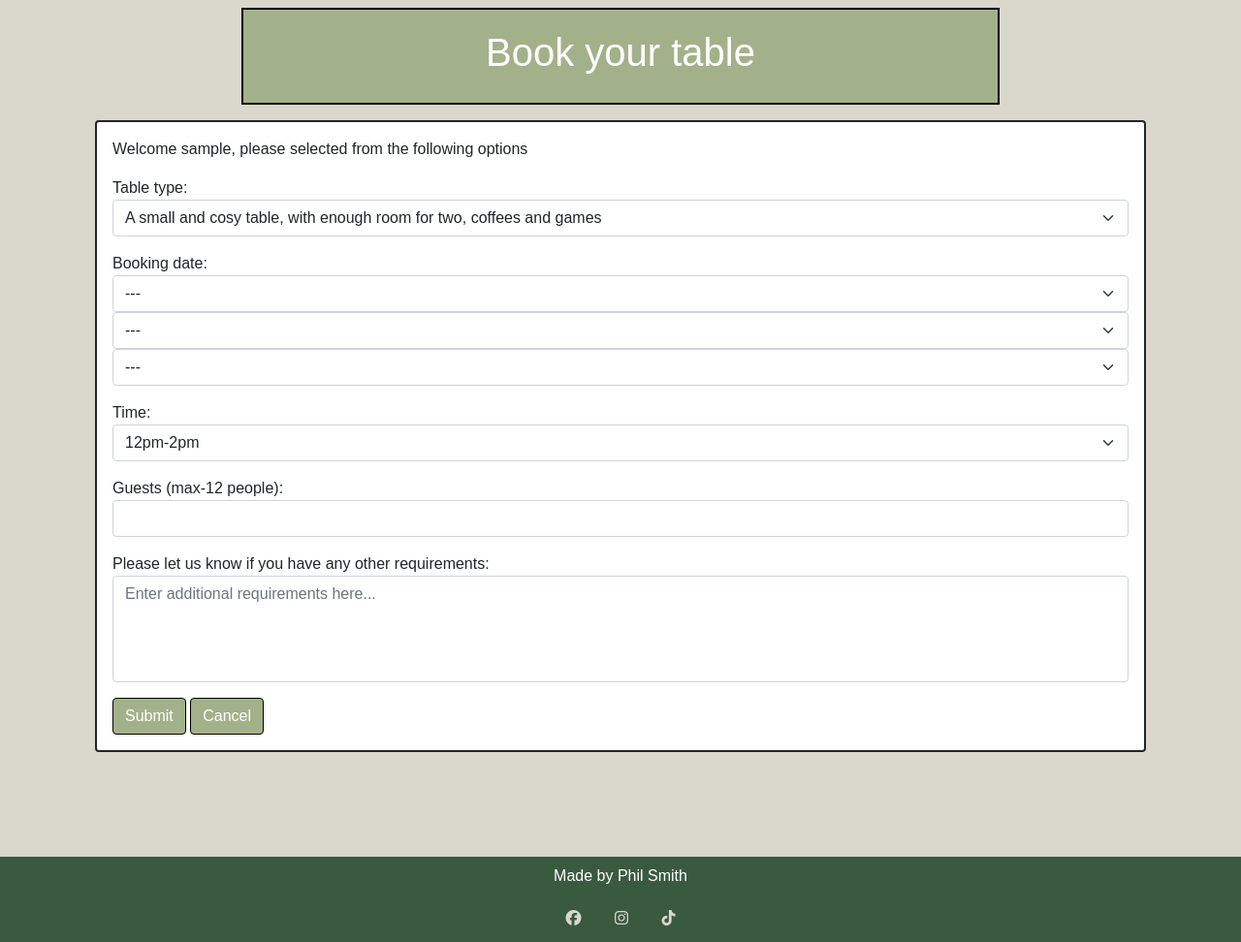
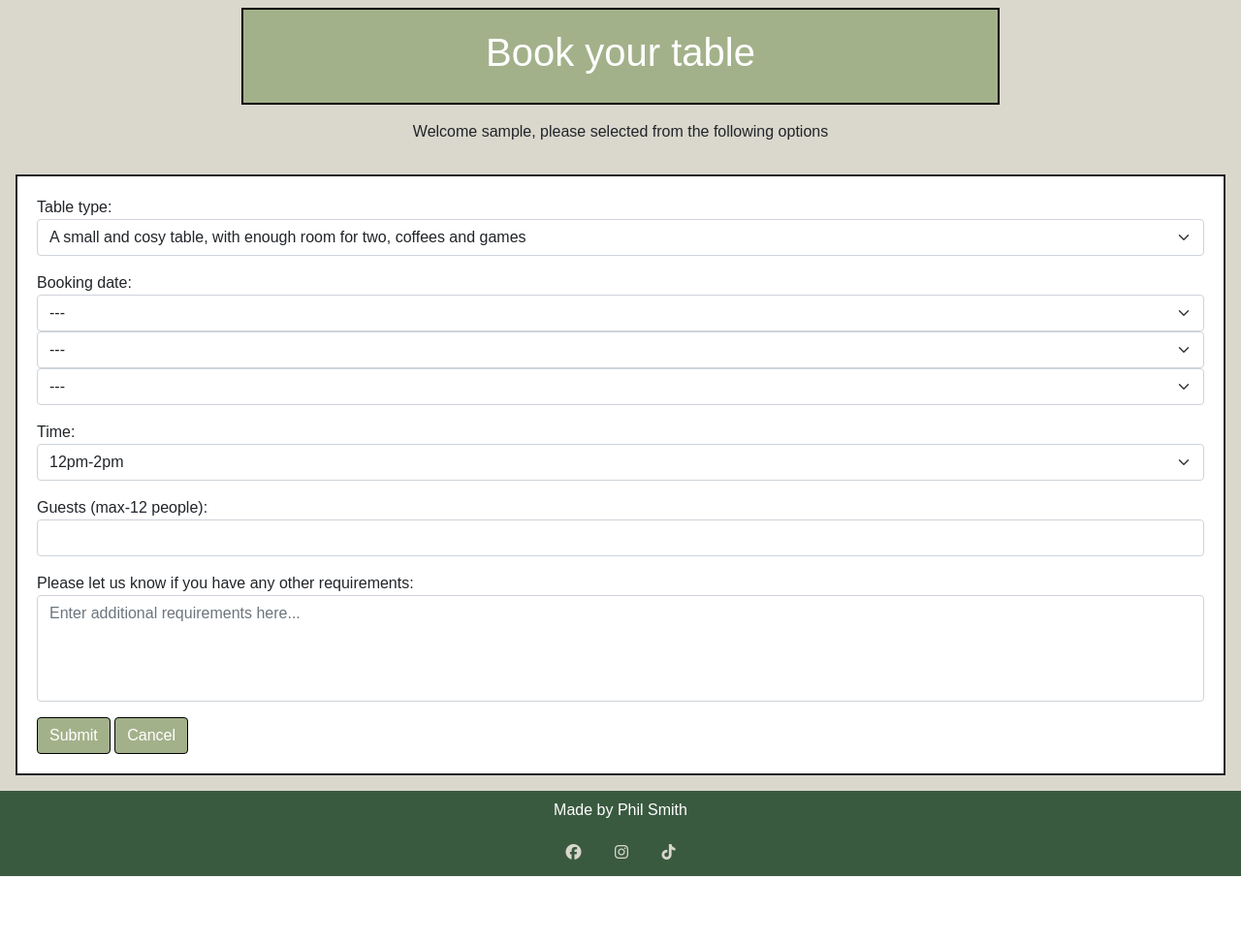
Before and after one commit to smithphil88/the_lucky_roll_cafe, a Django app: page /book/ in a window 1280 px wide. Shown: the part 136-1108 px from the top of the page at 97% size. After the commit the page ends 1040 px from the top, so only its background shows below. Run offline with Django 4.2, Linux system fonts and the light colour scheme; the visitor is signed in with stand-in values (Sample User, id 1); some libraries are stand-ins or nearby versions; some web fonts are replaced.

Commit message:
fixes to some divs so html passes through validator

```diff
--- a/static/css/style.css
+++ b/static/css/style.css
@@ -39,10 +39,6 @@ footer {
 .fa-brands:hover {
     background-color: #DAD7CD;
     color: #3A5A40;
-}
-
-.content-wrap {
-    padding-bottom: 5.5rem;
 }
 
 .bold {
@@ -254,6 +250,15 @@ textarea {
     resize: vertical;
 }
 
+.form {
+    background-color: #fff;
+    padding: 20px;
+}
+
+/* .form-width {
+    width: 60%;
+} */
+
 /* @media screen and (max-width: 768px) {
     .navbar-brand {
         display: none;
--- a/table_booking/templates/book.html
+++ b/table_booking/templates/book.html
@@ -3,24 +3,22 @@
 {% block content %}
 {% if user.is_authenticated %}
 
-    <section class="container mb-1 content-wrap">
+    <section class="container">
         <div class="jumbotron-fluid about-title mt-2">
             <h1>Book your table</h1>
         </div>
-        <div class="row card border m-3">
-            <div class="card-body">
-                    <p>Welcome {{ user.username }}, please selected from the following options</p>
-                        <form method="POST" action="{% url 'book' %}">
-                            {% csrf_token %}
-                            {{ form.as_p }}
-                            <button id="submitButton" type="submit"
-                                class="btn btn-signup">Submit</button>
-                                <a href="{% url 'home' %}" class="btn">Cancel</a>
-                        </form>
-                {% else %}
-            </div>
+        <div class="row">
+            <p class="d-flex justify-content-center center mt-3">Welcome {{ user.username }}, please selected from the following options</p>
         </div>
     </section>
+    <form method="POST" action="{% url 'book' %}" class="border form m-3">
+        {% csrf_token %}
+        {{ form.as_p }}
+        <button id="submitButton" type="submit"
+            class="btn btn-signup">Submit</button>
+            <a href="{% url 'home' %}" class="btn">Cancel</a>
+    </form>
+    {% else %}
     <section class="container">
         <div class="row">
             <div class="card mt-1 border center">
--- a/table_booking/templates/my_bookings.html
+++ b/table_booking/templates/my_bookings.html
@@ -43,7 +43,7 @@
                     </div>
                     <div class="center m-1">
                         <button type="button" class=" btn btn-danger" data-bs-toggle="modal" data-bs-target="#deletebooking-{{booking.id}}">Delete Booking</button>
-                        <div class="modal modal-no-margin fade" id="deletebooking-{{booking.id}}" tabindex="-1" aria-labelledby="DeleteModalLabel" aria-hidden="true">
+                        <div class="modal modal-no-margin fade" id="deletebooking-{{booking.id}}" tabindex="-1" aria-hidden="true">
                             <div class="modal-dialog modal-dialog-scrollable modal-dialog-centered modal-fullscreen modal-no-margin">
                                 <div class="modal-content col modal-no-margin">
                                     <div class="modal-header d-flex justify-content-center">
--- a/table_booking/templates/my_profile.html
+++ b/table_booking/templates/my_profile.html
@@ -47,10 +47,8 @@
                                         <p class="font-white emphasised m-5">If you delete your account you will loose access to
                                         both your profile and your bookings!
                                         </p>
-                                            <a class="btn btn-danger" href="{% url 'deleteaccount' %}" class="col-lg-3">
-                                                Yes, delete
-                                            </a>
-                                            <a class="btn" href="{% url 'my_profile' %}">No, cancel</a>
+                                        <a class="btn btn-danger" href="{% url 'deleteaccount' %}">Yes, delete</a>
+                                        <a class="btn" href="{% url 'my_profile' %}">No, cancel</a>
                                     </div>
                                 </div>
                             </div>
```
Also changed, not shown: templates/account/signup.html (+4 -8 lines).
